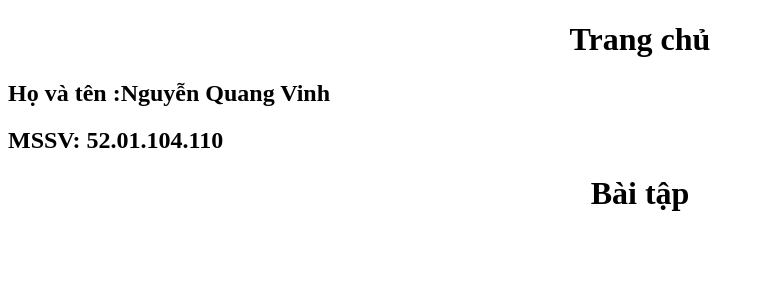
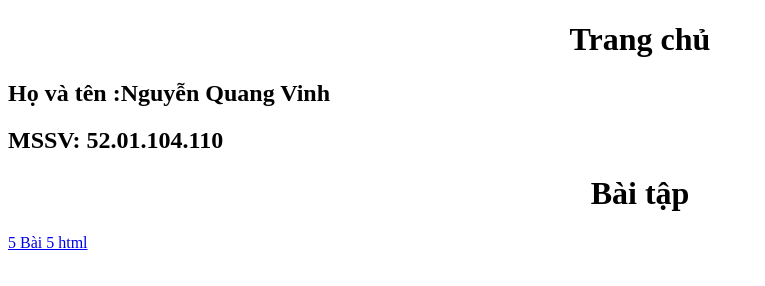
Before and after one commit to VinhSaTo/5201104110.github.io, a plain HTML site: page index.html in a window 1280 px wide. Shown: the whole page, without its empty margins (0-765 px from the left). Drawn offline with Linux system fonts and the light colour scheme.

Commit message:
Update index.html

```diff
--- a/index.html
+++ b/index.html
@@ -7,5 +7,6 @@
     <h2>Họ và tên :Nguyễn Quang Vinh</h2>
     <h2>MSSV: 52.01.104.110</h2>
     <h1 style="text-align: center;">Bài tập</h1>
+    <a href="5_bài_html.html">5 Bài 5 html</a>
 </body>
 </html>
```
